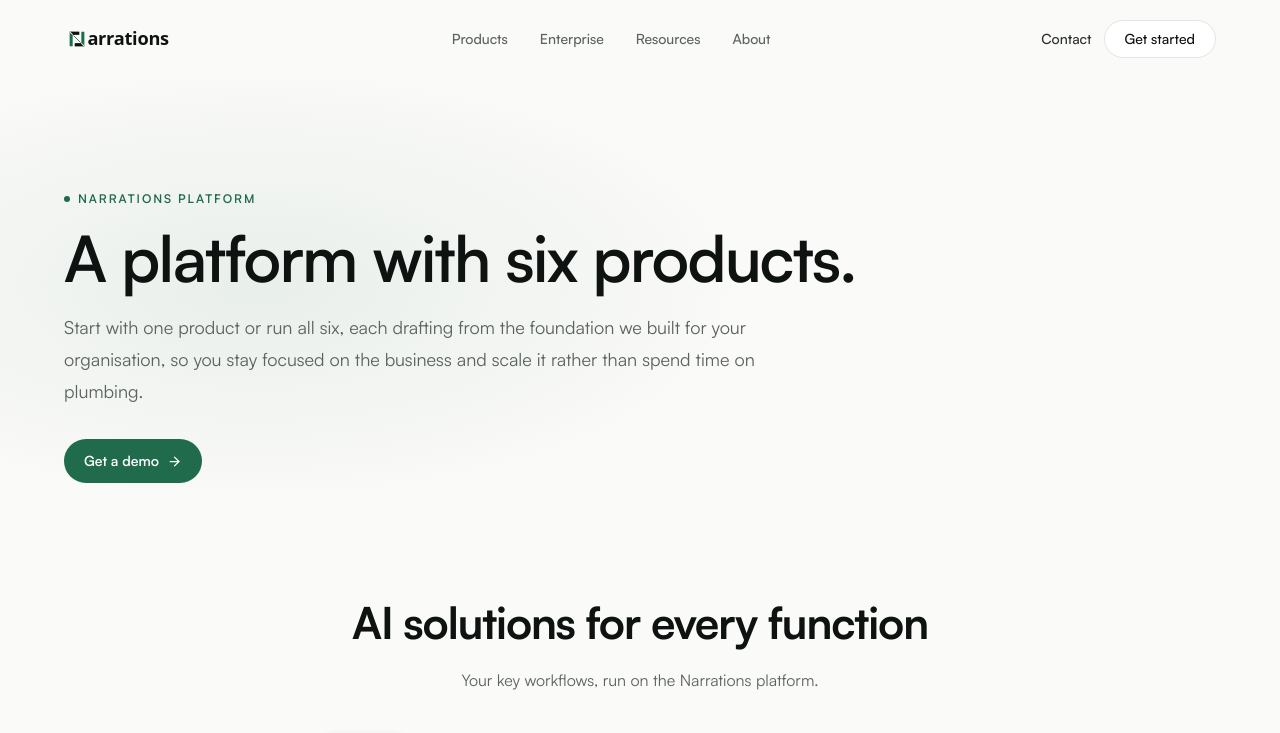
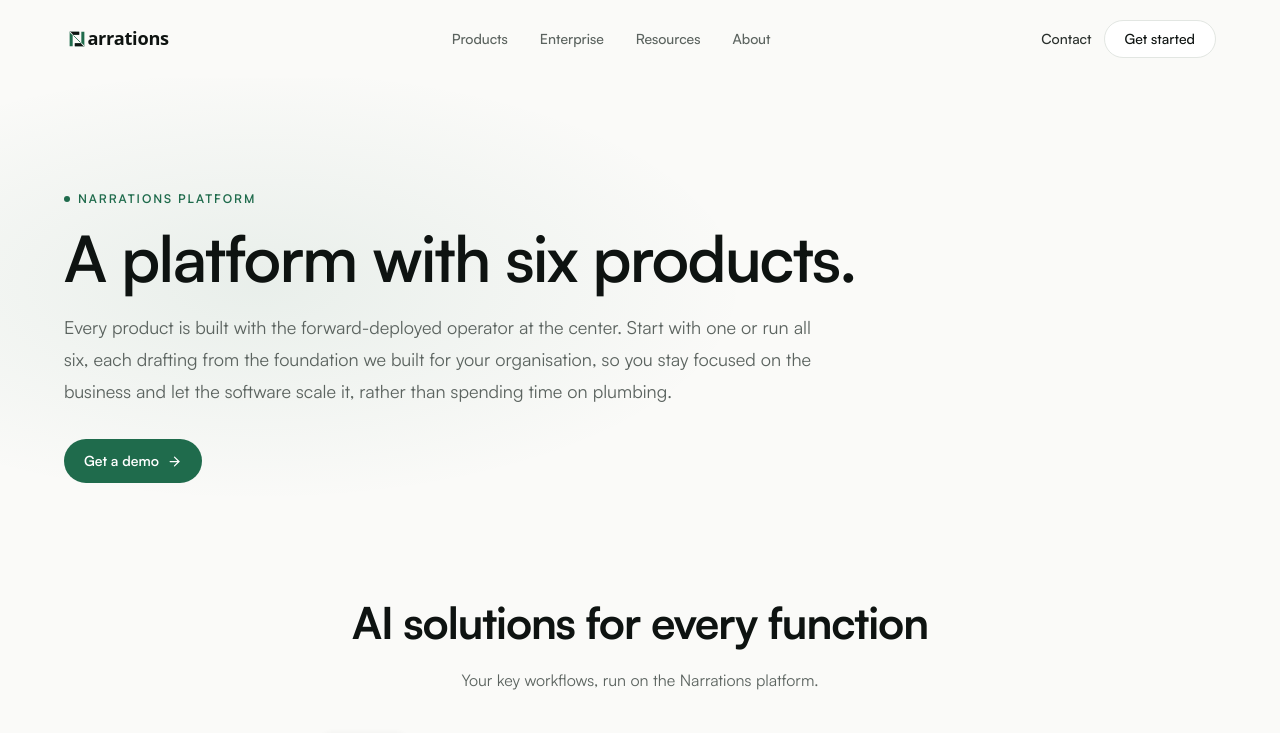
Before and after one commit to Narrations-io/website, a Next.js app: page /products in a window 1280 px wide. Shown: the top 733 px of the page. Built offline with nearby package versions, Linux system fonts and the light colour scheme.

Commit message:
Add files via upload

```diff
--- a/components/products-overview/ProductsOverviewHero.tsx
+++ b/components/products-overview/ProductsOverviewHero.tsx
@@ -19,9 +19,10 @@ export default function ProductsOverviewHero() {
           A platform with six products.
         </h1>
         <p className="mt-5 max-w-[62ch] text-base leading-7 text-ink-500 md:text-lg md:leading-8">
-          Start with one product or run all six, each drafting from the foundation we built for
-          your organisation, so you stay focused on the business and scale it rather than spend
-          time on plumbing.
+          Every product is built with the forward-deployed operator at the center. Start with one
+          or run all six, each drafting from the foundation we built for your organisation, so you
+          stay focused on the business and let the software scale it, rather than spending time on
+          plumbing.
         </p>
         <div className="mt-8 flex flex-wrap gap-3">
           <Link
```
